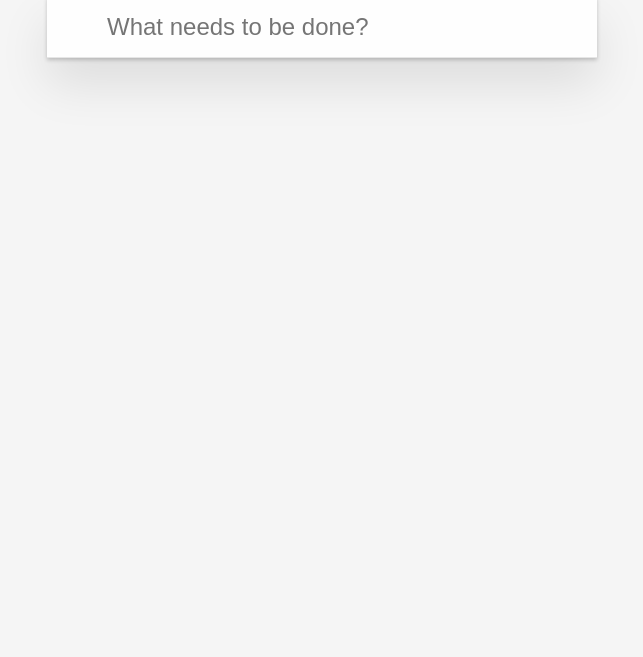
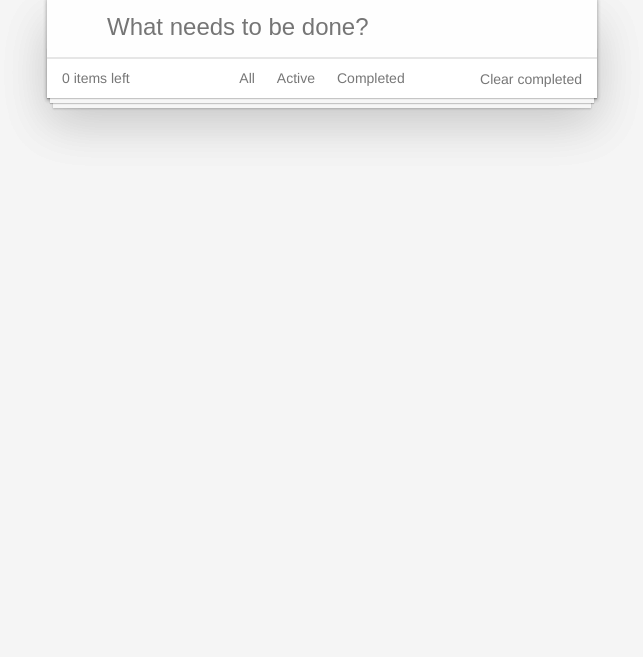
Before and after one commit to BLZbanme/TodoMVC, a React app: page / in a window 1280 px wide. Shown: the part 143-800 px from the top of the page, without its empty margins (318-961 px from the left). Built offline with nearby package versions, Linux system fonts and the light colour scheme.

Commit message:
add Clear All completed function

```diff
--- a/src/components/Body.js
+++ b/src/components/Body.js
@@ -1,7 +1,7 @@
 import React from "react";
 import TheInput from "./TheInput";
 import TodoList from "./TodoList";
-
+import BodyFooter from "./BodyFooter";
 
 class Body extends React.Component {
 
@@ -14,7 +14,6 @@ class Body extends React.Component {
 
     handleValueInput(value) {
         let newArray = this.state.todoList;
-        console.log('handleValueInput', value);
         newArray.push({
             value,
             done: false
@@ -48,6 +47,14 @@ class Body extends React.Component {
         })
     }
 
+    deleteAll() {
+        const filterArray = this.state.todoList.filter(e => !e.done);
+        console.log(filterArray);
+        this.setState({
+            todoList: filterArray
+        })
+    }
+
     render() {
         return (
             <section className="body-section">
@@ -60,6 +67,10 @@ class Body extends React.Component {
                     onDelete={(value) => {this.deleteItem(value)}}
                     onChange={(newItem) => {this.changeItem(newItem)}}
                 />
+                <BodyFooter
+                    todoList={this.state.todoList}
+                    onDeleteAll={() => {this.deleteAll()}}
+                />
             </section>
         )
     }
--- /dev/null
+++ b/src/components/BodyFooter.js
@@ -0,0 +1,34 @@
+import React from "react";
+
+class BodyFooter extends React.Component {
+
+    constructor(props) {
+        super(props);
+
+    }
+
+    render() {
+        return (
+            <footer  className="footer">
+                <span className="todo-count">
+                    {
+                        `${this.props.todoList.filter(e => !e.done).length} items left`
+                    }
+                </span>
+                <ul className="filters-ul">
+                    <li><a>All</a></li>
+                    <li><a>Active</a></li>
+                    <li><a>Completed</a></li>
+                </ul>
+                <button
+                    className="clear-completed"
+                    onClick={() => this.props.onDeleteAll()}
+                >
+                    Clear completed
+                </button>
+            </footer>
+        )
+    }
+}
+
+export default BodyFooter;
--- a/src/components/TheInput.js
+++ b/src/components/TheInput.js
@@ -13,6 +13,7 @@ class TheInput extends React.Component {
             let value = e.target.value;
             if (value) {
                 this.props.valueInput(value);
+                e.target.value = "";
             }
         }
     }
--- a/src/components/TodoItem.js
+++ b/src/components/TodoItem.js
@@ -61,16 +61,14 @@ class TodoItem extends React.Component {
         return (
             <li
                 className={
-                    `
-                        ${this.props.item.done ? "completed" : ""}
-                        ${this.state.hideInput ? "" : "editing"}
-                    `
+                    `${this.props.item.done ? "completed" : ""} ${this.state.hideInput ? "" : "editing"}`
                 }>
                 <div className="view">
                     <input
                         className="toggle-input"
                         type="checkbox"
-                        onClick={() => this.completeItem()}
+                        checked={this.props.item.done}
+                        onChange={() => this.completeItem()}
                     />
                     <label
                         onDoubleClick={() => this.showInput()}
--- a/src/index.less
+++ b/src/index.less
@@ -26,7 +26,7 @@ body {
 
 .header-div h1 {
     position: absolute;
-    top: 70px;
+    top: -70px;
     left: 50%;
     transform: translate(-50%, -50%);
     font-size: 100px;
@@ -42,6 +42,8 @@ body {
 
 .main-page {
     width: 100%;
+    position: relative;
+    box-shadow: 0 2px 4px 0 rgba(0, 0, 0, 0.2), 0 25px 50px 0 rgba(0, 0, 0, 0.1);
 }
 
 .the-input {
@@ -201,6 +203,70 @@ button {
 	-moz-osx-font-smoothing: grayscale;
 }
 
+.todo-count {
+    float: left;
+    text-align: left;
+}
+
+.footer {
+    color: #777;
+    padding: 10px 15px;
+    height: 40px;
+    text-align: center;
+    border-top: 1px solid #e6e6e6;
+}
+.footer:before {
+    content: '';
+    position: absolute;
+    right: 0;
+    bottom: 0;
+    left: 0;
+    height: 50px;
+    overflow: hidden;
+    box-shadow: 0 1px 1px rgba(0, 0, 0, 0.2), 0 8px 0 -3px #f6f6f6, 0 9px 1px -3px rgba(0, 0, 0, 0.2), 0 16px 0 -6px #f6f6f6, 0 17px 2px -6px rgba(0, 0, 0, 0.2);
+}
+
+.filters-ul {
+    margin: 0;
+    padding: 0;
+    list-style: none;
+    position: absolute;
+    right: 0;
+    left: 0;
+}
+
+.filters-ul li {
+    display: inline;
+}
+
+.filters-ul li a {
+	color: inherit;
+	margin: 3px;
+	padding: 3px 7px;
+	text-decoration: none;
+	border: 1px solid transparent;
+	border-radius: 3px;
+}
+
+.filters-ul li a:hover {
+	border-color: rgba(175, 47, 47, 0.1);
+}
+
+.filters-ul li a.selected {
+	border-color: rgba(175, 47, 47, 0.2);
+}
+
+.clear-completed, html .clear-completed:active {
+    float: right;
+    position: relative;
+    line-height: 20px;
+    text-decoration: none;
+    cursor: pointer;
+}
+
+.clear-completed:hover {
+	text-decoration: underline;
+}
 
 @media screen and (-webkit-min-device-pixel-ratio:0) {
 	.toggle-all,
--- a/webpack.dev.js
+++ b/webpack.dev.js
@@ -35,7 +35,7 @@ module.exports = {
         new webpack.HotModuleReplacementPlugin(),
         new CleanWebpackPlugin(),
         new HtmlWebpackPlugin({
-            template: path.join(__dirname, 'src/index.html'),
+            template: path.join(__dirname, 'public/index.html'),
             filename: 'index.html',
             chunks: ['index'],
             inject: true,
```
Also changed, not shown: public/index.html (renamed from src/index.html).
